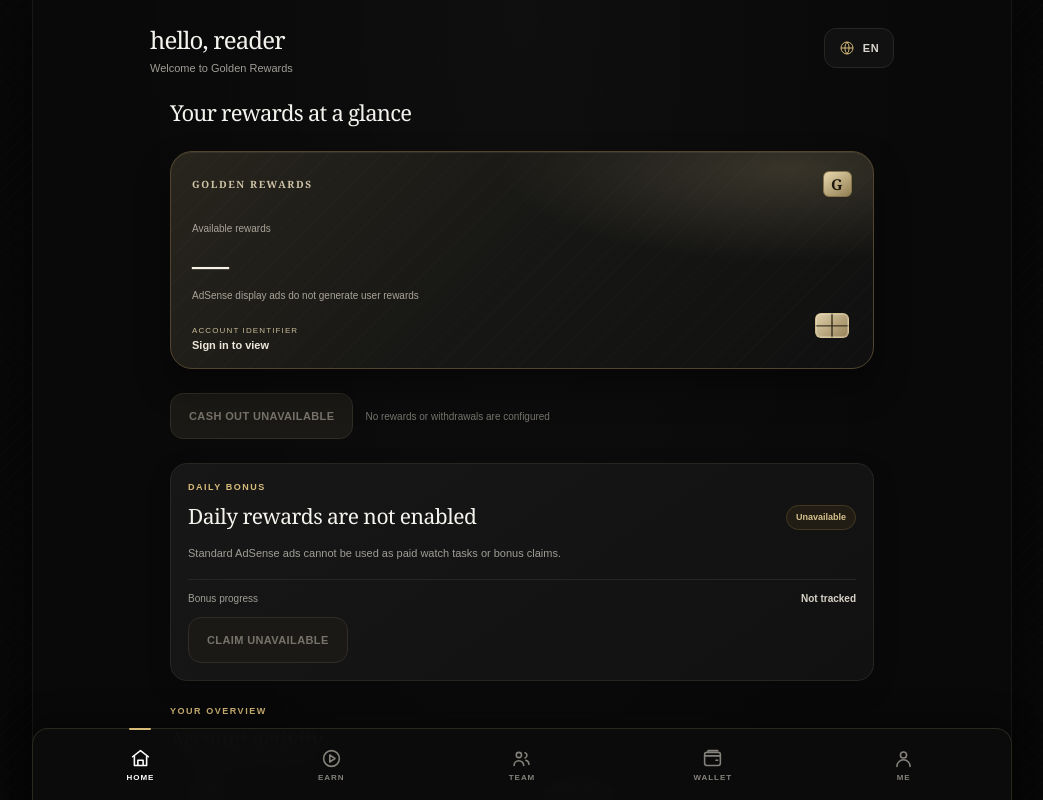
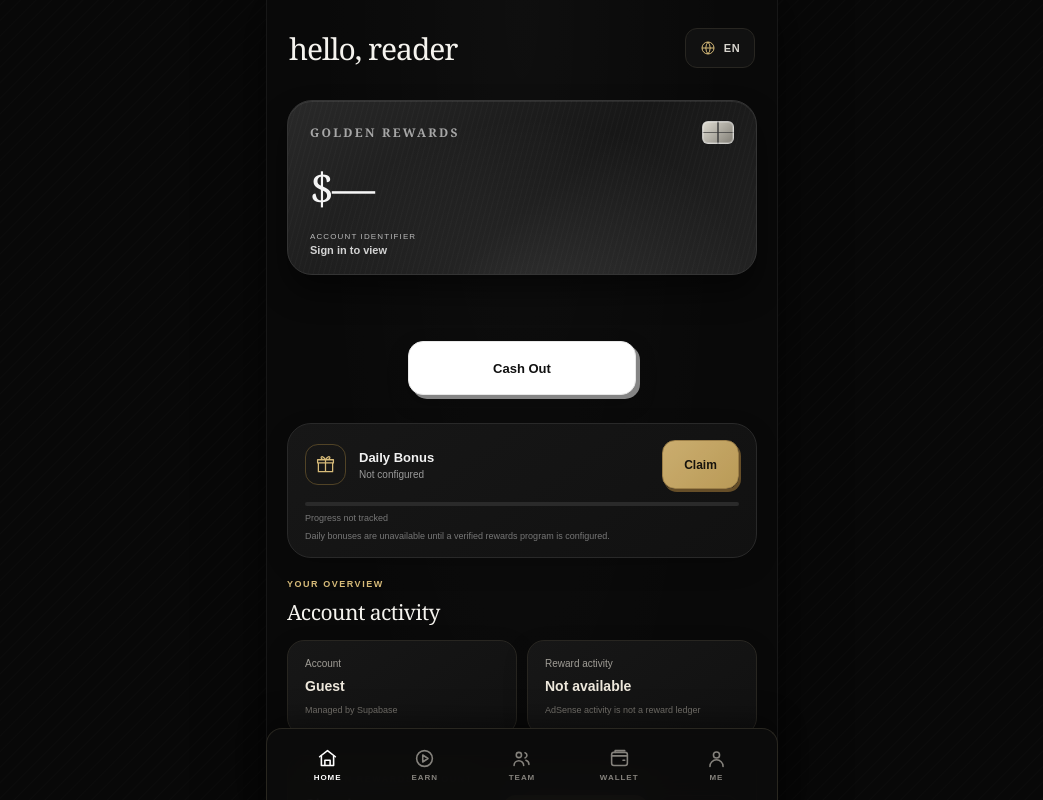
Before and after one commit to vortex2-coder/Golden-Rewards, a Next.js app: page / in a window 1280 px wide. Shown: the top 800 px of the page, without its empty margins (118-1161 px from the left). Built offline with nearby package versions, Linux system fonts and the light colour scheme; no server answers.

Commit message:
Match premium rewards home screenshot
Co-authored-by: Copilot <223556219+Copilot@users.noreply.github.com>

```diff
--- a/app/page.tsx
+++ b/app/page.tsx
@@ -16,49 +16,61 @@ async function HomeContent() {
 
   return (
     <main className="app-page home-page">
-      <h1 className="home-page__title">Your rewards at a glance</h1>
-      <section className="rewards-card" aria-label="Rewards account status">
+      <section
+        className="rewards-card"
+        aria-label="Available USD balance. Unavailable because no rewards ledger is configured."
+      >
         <div className="rewards-card__top">
           <span>GOLDEN REWARDS</span>
-          <span className="rewards-card__mark" aria-hidden="true">G</span>
+          <span className="rewards-card__chip" aria-hidden="true" />
         </div>
         <div>
-          <span className="rewards-card__label">Available rewards</span>
-          <strong className="rewards-card__balance">—</strong>
-          <span className="rewards-card__status">
-            AdSense display ads do not generate user rewards
-          </span>
+          <strong className="rewards-card__balance">$—</strong>
         </div>
         <div className="rewards-card__footer">
           <span>ACCOUNT IDENTIFIER</span>
           <strong>{accountId ?? "Sign in to view"}</strong>
         </div>
-        <span className="rewards-card__chip" aria-hidden="true" />
       </section>
 
       <div className="home-action-row">
-        <button className="button button--muted" type="button" disabled>
-          Cash out unavailable
+        <button
+          className="button home-cashout"
+          type="button"
+          disabled
+          aria-describedby="cashout-unavailable"
+        >
+          Cash Out
         </button>
-        <span className="home-action-row__note">No rewards or withdrawals are configured</span>
+        <span className="home-action-row__note" id="cashout-unavailable">
+          Withdrawals are not configured
+        </span>
       </div>
 
       <section className="bonus-card">
-        <div className="section-heading">
-          <div>
-            <span className="eyebrow">DAILY BONUS</span>
-            <h2>Daily rewards are not enabled</h2>
+        <div className="bonus-card__top">
+          <div className="bonus-card__identity">
+            <span className="bonus-card__icon" aria-hidden="true">
+              <svg viewBox="0 0 24 24">
+                <path d="M3 10h18v11H3zM2 6h20v4H2zM12 6v15M12 6c-4.5 0-5.5-1.5-5.5-3S10 1.5 12 6Zm0 0c4.5 0 5.5-1.5 5.5-3S14 1.5 12 6Z" />
+              </svg>
+            </span>
+            <div>
+              <h2>Daily Bonus</h2>
+              <p>Not configured</p>
+            </div>
           </div>
-          <span className="status-pill">Unavailable</span>
+          <button className="button button--gold bonus-card__claim" type="button" disabled>
+            Claim
+          </button>
         </div>
-        <p>Standard AdSense ads cannot be used as paid watch tasks or bonus claims.</p>
         <div className="bonus-card__progress">
-          <span>Bonus progress</span>
-          <strong>Not tracked</strong>
+          <span className="bonus-card__progress-track" aria-hidden="true">
+            <span />
+          </span>
+          <span className="bonus-card__progress-label">Progress not tracked</span>
         </div>
-        <button className="button button--muted" type="button" disabled>
-          Claim unavailable
-        </button>
+        <p>Daily bonuses are unavailable until a verified rewards program is configured.</p>
       </section>
 
       <section className="home-summary">
--- a/app/premium.css
+++ b/app/premium.css
@@ -70,7 +70,7 @@ select:focus-visible {
 }
 
 .app-shell {
-  width: min(100%, 980px);
+  width: min(100%, 512px);
   min-height: 100vh;
   margin: 0 auto;
   padding-bottom: calc(98px + env(safe-area-inset-bottom));
@@ -84,7 +84,7 @@ select:focus-visible {
 }
 
 .site-header {
-  width: min(100%, 800px);
+  width: min(100%, 512px);
   min-height: 92px;
   display: flex;
   align-items: center;
@@ -103,14 +103,13 @@ select:focus-visible {
 .site-header__greeting strong {
   color: var(--text);
   font-family: Georgia, "Times New Roman", serif;
-  font-size: 24px;
+  font-size: 30px;
   font-weight: 500;
   letter-spacing: -0.035em;
 }
 
 .site-header__greeting span {
-  color: var(--muted);
-  font-size: 11px;
+  display: none;
 }
 
 .language-chip {
@@ -139,9 +138,9 @@ select:focus-visible {
 }
 
 .app-page {
-  width: min(100%, 760px);
+  width: min(100%, 512px);
   margin: 0 auto;
-  padding: 5px 22px 36px;
+  padding: 8px 20px 36px;
 }
 
 .eyebrow {
@@ -218,7 +217,7 @@ select:focus-visible {
 .home-page {
   display: flex;
   flex-direction: column;
-  gap: 22px;
+  gap: 20px;
 }
 
 .home-page__title {
@@ -232,20 +231,20 @@ select:focus-visible {
 
 .rewards-card {
   position: relative;
-  min-height: 218px;
+  min-height: 169px;
   display: flex;
   flex-direction: column;
   justify-content: space-between;
-  gap: 16px;
-  padding: 19px 21px 17px;
+  gap: 13px;
+  padding: 20px 22px 18px;
   overflow: hidden;
-  border: 1px solid #51452d;
-  border-radius: 22px;
+  border: 1px solid #343434;
+  border-radius: 25px;
   background:
-    radial-gradient(ellipse at 88% 8%, rgb(240 217 156 / 16%), transparent 33%),
-    repeating-linear-gradient(135deg, transparent 0 17px, rgb(255 255 255 / 2%) 18px, transparent 19px),
-    linear-gradient(135deg, #28251d 0%, #171715 48%, #101010 100%);
-  box-shadow: 0 18px 34px rgb(0 0 0 / 42%), inset 0 1px 0 rgb(255 255 255 / 7%);
+    radial-gradient(ellipse at 52% 120%, rgb(255 255 255 / 9%), transparent 65%),
+    repeating-linear-gradient(105deg, transparent 0 3px, rgb(255 255 255 / 2.2%) 4px, transparent 5px),
+    linear-gradient(140deg, #292929 0%, #171717 54%, #222 100%);
+  box-shadow: 0 17px 30px rgb(0 0 0 / 48%), inset 0 1px 0 rgb(255 255 255 / 8%);
 }
 
 .rewards-card__top,
@@ -259,39 +258,40 @@ select:focus-visible {
 }
 
 .rewards-card__top {
-  color: #cec3a7;
+  color: #a7a7a7;
   font-family: Georgia, "Times New Roman", serif;
-  font-size: 10px;
+  font-size: 12px;
   font-weight: 700;
-  letter-spacing: 0.16em;
+  letter-spacing: 0.19em;
 }
 
-.rewards-card__mark {
-  width: 29px;
-  height: 26px;
-  display: grid;
-  place-items: center;
-  border: 1px solid #86754c;
+.rewards-card__chip {
+  position: relative;
+  width: 32px;
+  height: 23px;
+  flex: 0 0 auto;
+  border: 1px solid rgb(222 222 222 / 65%);
   border-radius: 6px;
-  background: linear-gradient(145deg, #e8d8ae, #927e51);
-  color: #201a0e;
-  font-family: Georgia, "Times New Roman", serif;
-  font-size: 15px;
+  background:
+    linear-gradient(90deg, transparent 47%, rgb(55 55 55 / 70%) 48% 52%, transparent 53%),
+    linear-gradient(0deg, transparent 46%, rgb(55 55 55 / 70%) 47% 52%, transparent 53%),
+    linear-gradient(135deg, #dedbd1, #817e76);
+  box-shadow: inset 0 0 0 1px rgb(255 255 255 / 22%);
 }
 
 .rewards-card__label,
 .rewards-card__status {
   display: block;
-  color: #a9a49a;
-  font-size: 10px;
+  color: #aaa;
+  font-size: 9px;
 }
 
 .rewards-card__balance {
   display: block;
-  margin: 4px 0 1px;
-  color: #f6f1e7;
+  margin: 1px 0 2px;
+  color: #f5f5f5;
   font-family: Georgia, "Times New Roman", serif;
-  font-size: 37px;
+  font-size: 43px;
   font-weight: 500;
   letter-spacing: -0.045em;
 }
@@ -300,8 +300,8 @@ select:focus-visible {
   align-items: flex-start;
   justify-content: start;
   flex-direction: column;
-  gap: 4px;
-  color: #c5b997;
+  gap: 3px;
+  color: #b8b8b8;
 }
 
 .rewards-card__footer span {
@@ -310,39 +310,47 @@ select:focus-visible {
 }
 
 .rewards-card__footer strong {
-  color: #ece7da;
+  color: #d3d3d3;
   font-size: 11px;
   font-weight: 600;
 }
 
-.rewards-card__chip {
-  position: absolute;
-  right: 24px;
-  bottom: 30px;
-  width: 34px;
-  height: 25px;
-  border: 1px solid rgb(222 201 152 / 75%);
-  border-radius: 6px;
-  background:
-    linear-gradient(90deg, transparent 46%, rgb(44 36 20 / 65%) 47% 52%, transparent 53%),
-    linear-gradient(0deg, transparent 45%, rgb(44 36 20 / 65%) 46% 52%, transparent 53%),
-    linear-gradient(135deg, #dfcfaa, #978258);
-  box-shadow: inset 0 0 0 1px rgb(255 255 255 / 24%);
+.home-action-row {
+  display: flex;
+  flex-direction: column;
+  align-items: center;
+  gap: 5px;
 }
 
-.home-action-row {
-  display: flex;
-  align-items: center;
-  gap: 12px;
+.home-cashout {
+  margin-top: 46px;
+  width: min(100%, 228px);
+  min-height: 54px;
+  border: 1px solid #e8e8e8;
+  border-radius: 15px;
+  background: #fff;
+  box-shadow: 4px 4px 0 #858585, 0 8px 20px rgb(0 0 0 / 25%);
+  color: #111;
+  font-size: 13px;
+  font-weight: 600;
+  letter-spacing: 0;
+  text-transform: none;
 }
 
-.home-action-row .button {
-  min-width: 160px;
+.home-cashout:disabled {
+  border-color: #e8e8e8;
+  background: #fff;
+  color: #111;
 }
 
 .home-action-row__note {
-  color: var(--subtle);
-  font-size: 10px;
+  position: absolute;
+  width: 1px;
+  height: 1px;
+  overflow: hidden;
+  clip: rect(0, 0, 0, 0);
+  white-space: nowrap;
+  clip-path: inset(50%);
 }
 
 .bonus-card,
@@ -362,10 +370,117 @@ select:focus-visible {
 }
 
 .bonus-card {
-  padding: 17px;
+  margin-top: 8px;
+  padding: 16px 17px 13px;
+  border-color: #292929;
+  border-radius: 24px;
+  background: linear-gradient(145deg, #171717, #111);
 }
 
-.bonus-card > p,
+.bonus-card__top,
+.bonus-card__identity {
+  display: flex;
+  align-items: center;
+}
+
+.bonus-card__top {
+  justify-content: space-between;
+  gap: 12px;
+}
+
+.bonus-card__identity {
+  min-width: 0;
+  gap: 13px;
+}
+
+.bonus-card__icon {
+  width: 41px;
+  height: 41px;
+  flex: 0 0 auto;
+  display: grid;
+  place-items: center;
+  border: 1px solid #514326;
+  border-radius: 13px;
+  color: var(--gold);
+}
+
+.bonus-card__icon svg {
+  width: 19px;
+  height: 19px;
+  fill: none;
+  stroke: currentColor;
+  stroke-linecap: round;
+  stroke-linejoin: round;
+  stroke-width: 1.6;
+}
+
+.bonus-card__identity h2 {
+  margin: 0 0 4px;
+  color: #f1f1f1;
+  font-size: 13px;
+  font-weight: 700;
+}
+
+.bonus-card__identity p {
+  margin: 0;
+  color: #9a9a9a;
+  font-size: 10px;
+}
+
+.bonus-card__claim {
+  min-width: 77px;
+  min-height: 49px;
+  border: 1px solid #ba9653;
+  border-radius: 13px;
+  background: linear-gradient(135deg, #f3cf83, #dfb967);
+  box-shadow: 2px 3px 0 #795c2d;
+  color: #17130b;
+  font-size: 12px;
+  letter-spacing: 0;
+  text-transform: none;
+}
+
+.bonus-card__claim:disabled {
+  border-color: #ba9653;
+  background: linear-gradient(135deg, #f3cf83, #dfb967);
+  color: #17130b;
+  opacity: 0.82;
+}
+
+.bonus-card__progress {
+  display: grid;
+  gap: 7px;
+  margin: 13px 0 0;
+  padding: 0;
+  border: 0;
+}
+
+.bonus-card__progress-track {
+  height: 4px;
+  overflow: hidden;
+  border-radius: 99px;
+  background: #2a2a2a;
+}
+
+.bonus-card__progress-track span {
+  display: block;
+  width: 0;
+  height: 100%;
+  background: var(--gold);
+}
+
+.bonus-card__progress-label {
+  color: #777;
+  font-size: 9px;
+}
+
+.bonus-card > p {
+  margin: 7px 0 0;
+  color: #777;
+  font-size: 9px;
+  line-height: 1.5;
+}
+
 .availability-card p,
 .referral-panel > p,
 .supporting-copy,
@@ -390,19 +505,11 @@ select:focus-visible {
 }
 
 .bonus-card__progress {
-  display: flex;
-  justify-content: space-between;
-  gap: 12px;
-  margin: 17px 0 13px;
-  padding-top: 13px;
-  border-top: 1px solid var(--border);
-  color: var(--muted);
-  font-size: 10px;
-}
-
-.bonus-card__progress strong {
-  color: #d7d2c7;
-  font-size: 10px;
+  display: grid;
+  gap: 7px;
+  margin: 13px 0 0;
+  padding: 0;
+  border: 0;
 }
 
 .summary-grid {
@@ -1012,7 +1119,7 @@ select:focus-visible {
   right: 0;
   bottom: 0;
   left: 0;
-  width: min(100%, 980px);
+  width: min(100%, 512px);
   display: grid;
   grid-template-columns: repeat(5, minmax(0, 1fr));
   gap: 0;
@@ -1044,13 +1151,7 @@ select:focus-visible {
 }
 
 .bottom-nav__item.is-active::before {
-  position: absolute;
-  top: -8px;
-  width: 22px;
-  height: 2px;
-  border-radius: 2px;
-  background: var(--gold);
-  content: "";
+  display: none;
 }
 
 .bottom-nav__icon {
@@ -1167,24 +1268,24 @@ select:focus-visible {
   }
 
   .home-action-row {
-    align-items: flex-start;
+    align-items: center;
     flex-direction: column;
   }
 }
 
 @media (min-width: 760px) {
   .site-header {
-    padding-right: 28px;
-    padding-left: 28px;
+    padding-right: 22px;
+    padding-left: 22px;
   }
 
   .app-page {
-    padding-right: 28px;
-    padding-left: 28px;
+    padding-right: 20px;
+    padding-left: 20px;
   }
 
   .home-page {
-    gap: 24px;
+    gap: 20px;
   }
 
   .summary-card {
```
